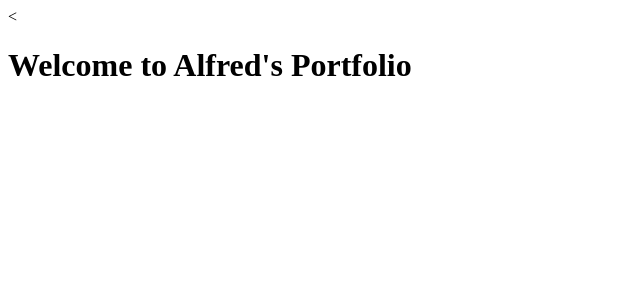
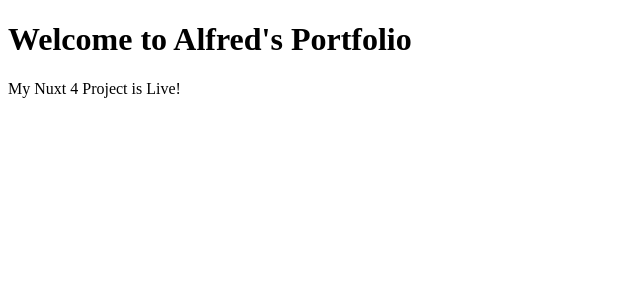
Before and after one commit to Ajthegreat01/portfolio-nuxt, a Nuxt app: page / in a window 1280 px wide. Shown: the top 300 px of the page, without its empty margins (0-640 px from the left). Built offline with nearby package versions, Linux system fonts and the light colour scheme.

Commit message:
Replaced NuxtWelcome with custom portfolio page

```diff
--- a/app/app.vue
+++ b/app/app.vue
@@ -1,6 +1,6 @@
 <template>
   <div>
-
-    <<h1>Welcome to Alfred's Portfolio</h1>
+    <h1>Welcome to Alfred's Portfolio</h1>
+    <p>My Nuxt 4 Project is Live!</p>
   </div>
 </template>
```
